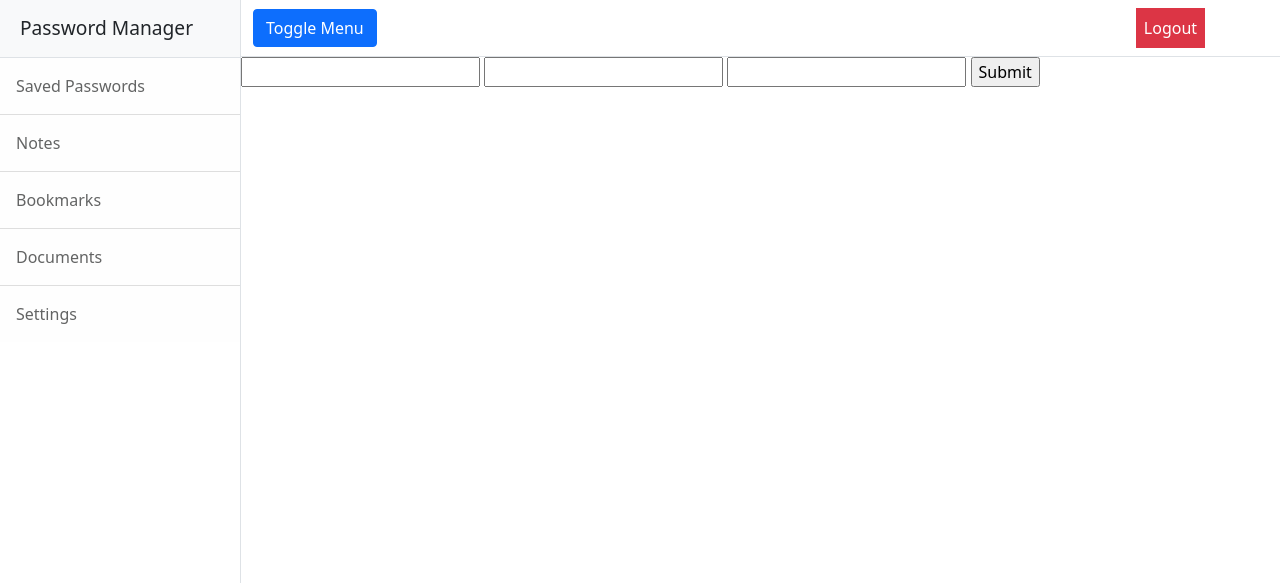
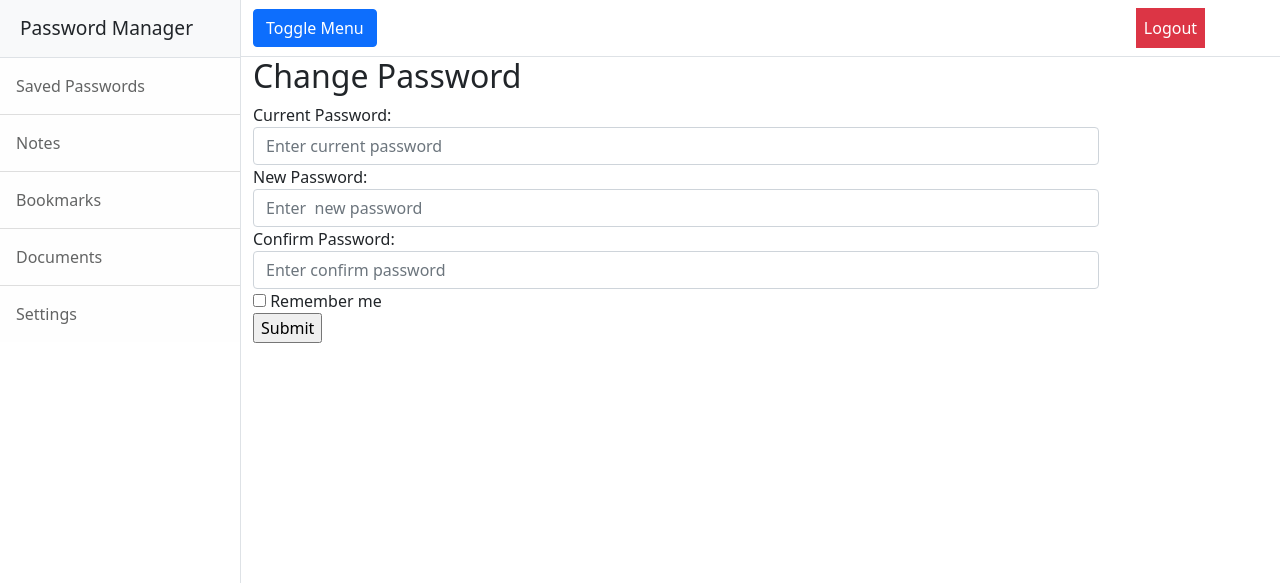
Before and after one commit to webdesigner4ever/Hi-Five, a Flask app: page /settings in a window 1280 px wide. Shown: the top 583 px of the page. Run offline with Flask 2, Linux system fonts and the light colour scheme.

Commit message:
Change password Template

```diff
--- a/src/templates/changepassword.html
+++ b/src/templates/changepassword.html
@@ -4,11 +4,43 @@
 {{ super() }}
 {% endblock %}
 {% block content %}
-<form method="POST" action="/changepassword">
-    <input type="text" name="current_password"/>
-    <input type="text" name="New_password"/>
-    <input type="text" name="confirm_password"/>
-    <input type="submit" name="submit"/>
+<div class="container">
+    <h2>Change Password</h2>
+    <form method="POST" action="/changepassword">
+
+
+        <div class="form-group">
+            <label class="control-label col-sm-2" for="current_password">Current Password:</label>
+            <div class="col-sm-10">
+              <input name="current_password" class="form-control" id="current_password" placeholder="Enter current password" type="text">
+            </div>
+          </div>
+          <div class="form-group">
+            <label class="control-label col-sm-2" for="pwd">New Password:</label>
+            <div class="col-sm-10">
+              <input name="New_password" class="form-control" id="pwd" placeholder="Enter  new password" type="text">
+            </div>
+          </div>
+          <div class="form-group">
+              <label class="control-label col-sm-2" for="confirm_password">Confirm Password:</label>
+              <div class="col-sm-10">
+                <input type="confirm_password" class="form-control" id="confirm_password" placeholder="Enter confirm password" name="confirm_password">
+              </div>
+          </div>
+          <div class="form-group">
+            <div class="col-sm-offset-2 col-sm-10">
+              <div class="checkbox">
+                <label><input type="checkbox" name="remember"> Remember me</label>
+              </div>
+            </div>
+          </div>
+          <div class="form-group">
+            <div class="col-sm-offset-2 col-sm-10">
+              <input type="submit" name="submit"/>
+            </div>
+          </div>
+        </form>
+  </div>
 
     <span class="error">
         {{ message }}
```
